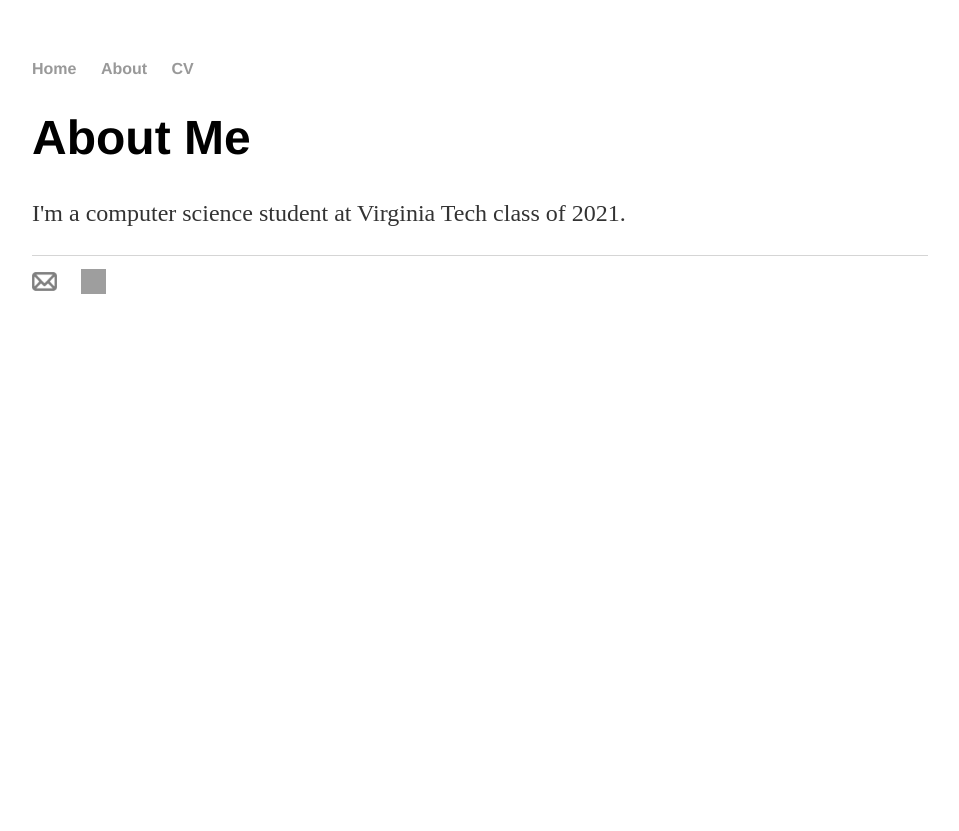
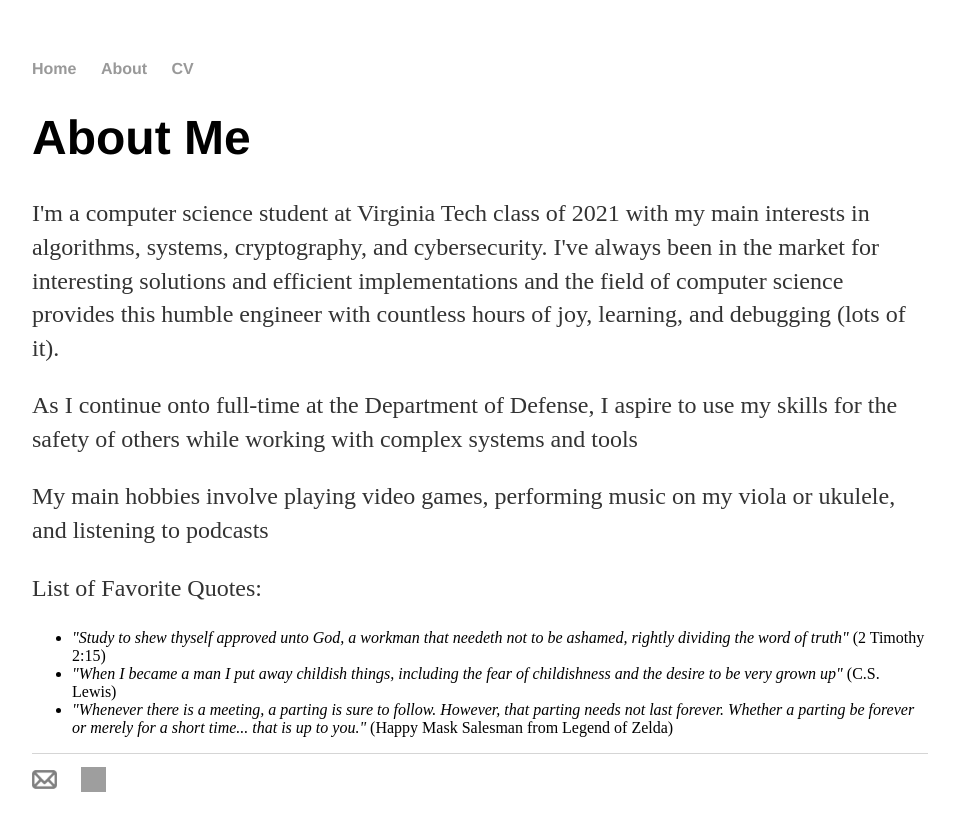
Before and after one commit to Nintendroid1/nintendroid1.github.io, a Jekyll site: the page built from about/index.html, in a window 1280 px wide. Shown: the top 831 px of the page, without its empty margins (160-1119 px from the left). Built offline with Jekyll 4.4.1, drawn with Linux system fonts in a browser that asks for light colours; grey boxes are pictures that could not be loaded.

Commit message:
Update index.html

```diff
--- a/about/index.html
+++ b/about/index.html
@@ -6,5 +6,13 @@ description: Info page about my personality, hobbies and interests
 
   <div>
     <h1>About Me</h1>
-      <p>I'm a computer science student at Virginia Tech class of 2021. </p>
+      <p>I'm a computer science student at Virginia Tech class of 2021 with my main interests in algorithms, systems, cryptography, and cybersecurity. I've always been in the market for interesting solutions and efficient implementations and the field of computer science provides this humble engineer with countless hours of joy, learning, and debugging (lots of it).</p>
+      <p>As I continue onto full-time at the Department of Defense, I aspire to use my skills for the safety of others while working with complex systems and tools</p>
+      <p>My main hobbies involve playing video games, performing music on my viola or ukulele, and listening to podcasts</p>
+      <p>List of Favorite Quotes:</p>
+      <ul>
+        <li><em>"Study to shew thyself approved unto God, a workman that needeth not to be ashamed, rightly dividing the word of truth"</em> (2 Timothy 2:15)</li>
+        <li><em>"When I became a man I put away childish things, including the fear of childishness and the desire to be very grown up"</em> (C.S. Lewis)</li>
+        <li><em>"Whenever there is a meeting, a parting is sure to follow. However, that parting needs not last forever. Whether a parting be forever or merely for a short time... that is up to you."</em> (Happy Mask Salesman from Legend of Zelda)</li>
+      </ul>
   </div>
```
